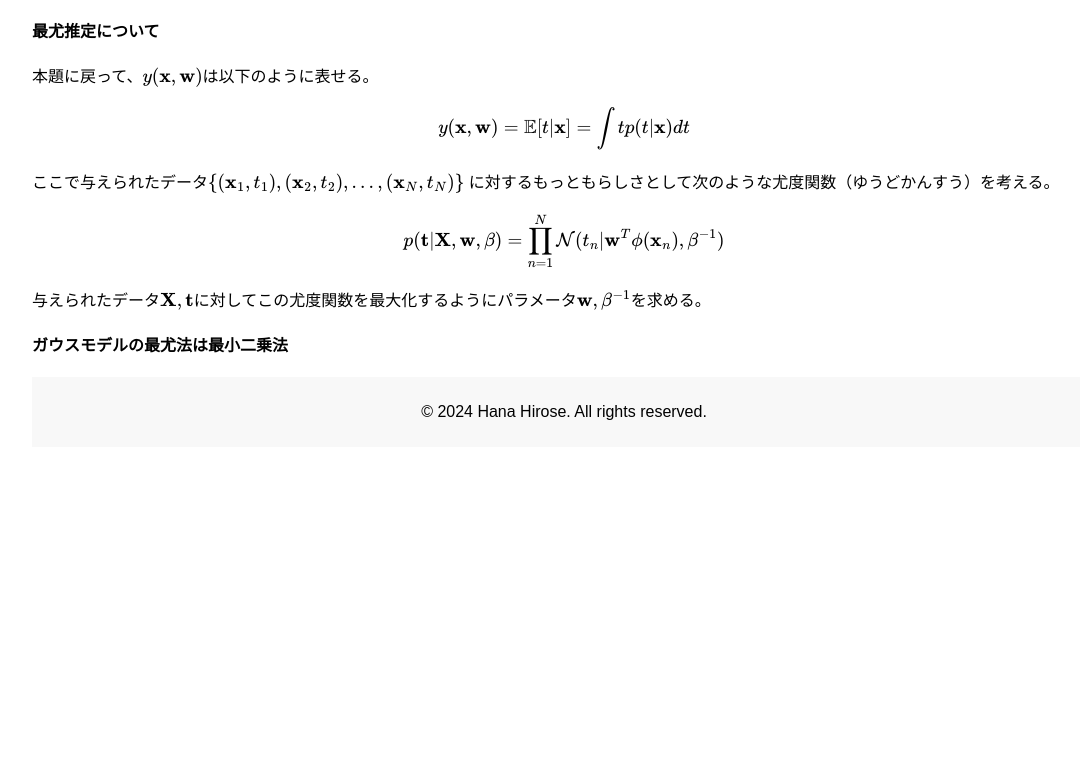
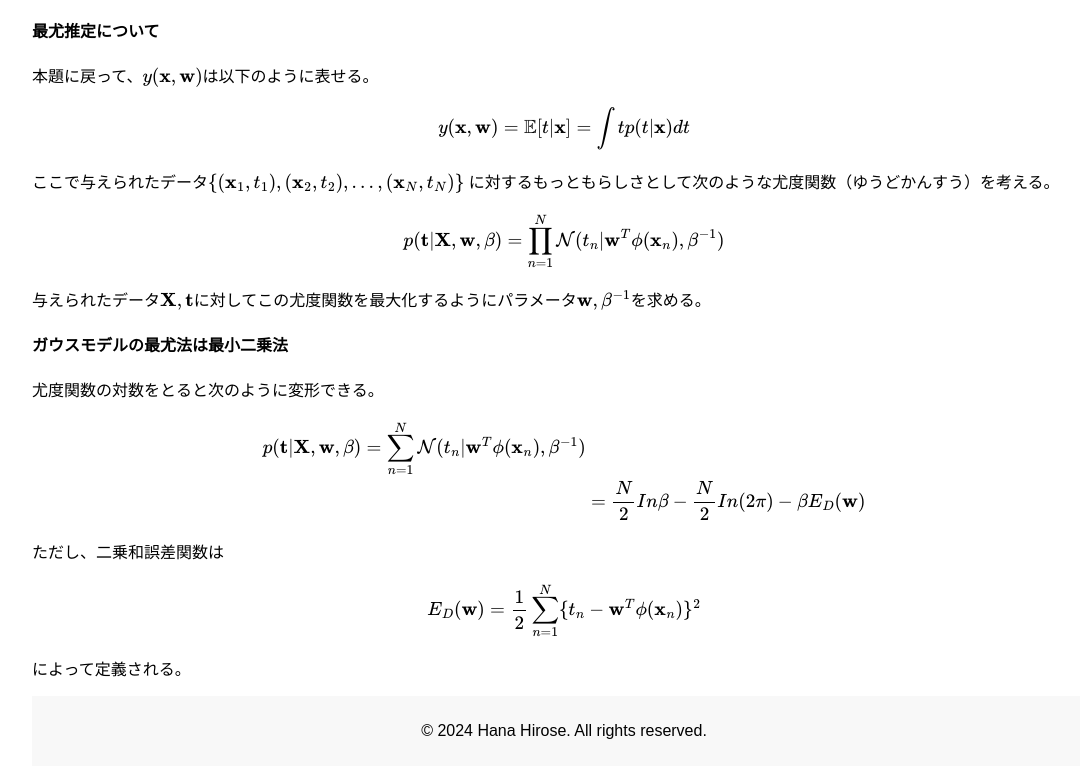
Before and after one commit to HanaHirose/HanaHirose.github.io, a plain HTML site: page category1.html in a window 1280 px wide. Shown: the part 2464-3242 px from the top of the page, without its empty margins (76-1156 px from the left). Before the commit the page ends 2929 px from the top, so only its background shows below. Drawn offline with nearby package versions, Linux system fonts and the light colour scheme.

Commit message:
Update category1.html
added mathematical formula

```diff
--- a/category1.html
+++ b/category1.html
@@ -93,7 +93,18 @@
         $$ p(\mathbf{t}|\mathbf{X},\mathbf{w},\beta) = \prod_{n=1}^{N} \mathcal{N}(t_n | \mathbf{w}^T \phi(\mathbf{x}_n),\beta^{-1}) $$
         <p>与えられたデータ\(\mathbf{X},\mathbf{t}\)に対してこの尤度関数を最大化するようにパラメータ\(\mathbf{w}, \beta^{-1}\)を求める。</p>
         <h4>ガウスモデルの最尤法は最小二乗法</h4>
-
+        <p>尤度関数の対数をとると次のように変形できる。</p>
+        $$
+        \begin{align*}
+        p(\mathbf{t}|\mathbf{X},\mathbf{w},\beta) = \sum_{n=1}^{N} \mathcal{N}(t_n | \mathbf{w}^T \phi(\mathbf{x}_n),\beta^{-1}) \\
+        &= \frac{N}{2} In \beta - \frac{N}{2} In (2 \pi) - \beta E_D (\mathbf{w})
+        \end{align*}
+        $$
+        <p>
+            ただし、二乗和誤差関数は
+        </p>
+        $$ E_D (\mathbf{w}) = \frac{1}{2} \sum_{n=1}^{N} \{ t_n - \mathbf{w}^T \phi(\mathbf{x}_n) \}^2 $$
+        <p>によって定義される。</p>
     </div>
 
 
```
